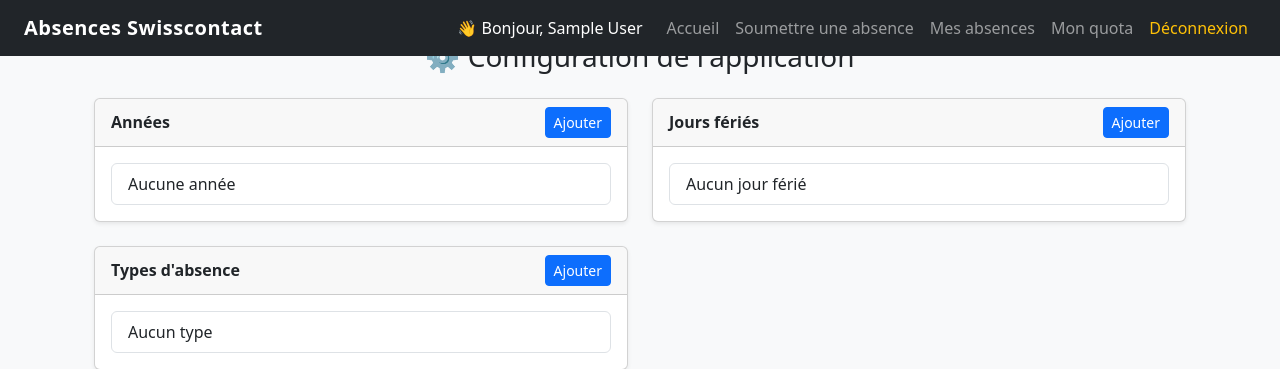
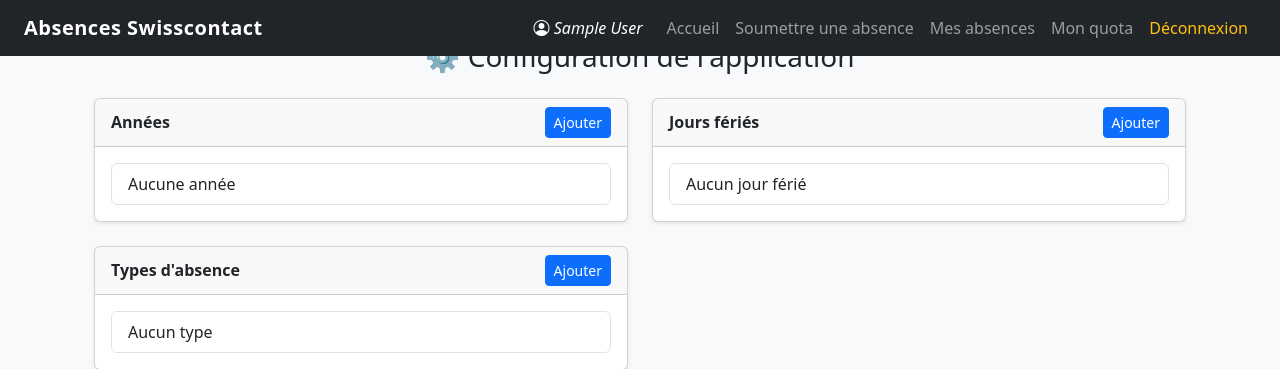
Before and after one commit to hasnayamba/plateforme-de-gestion-des-absences-, a Django app: page /configurations/ in a window 1280 px wide. Shown: the top 369 px of the page. Run offline with Django 5.2, Linux system fonts and the light colour scheme; the visitor is signed in with stand-in values (Sample User, id 1); data comes from the database, SQL or seed files in the repository; data that the repository does not hold is empty; parts of the project's set-up code (start-up, migrations or seed data) failed here and were passed over.

Commit message:
update base

```diff
--- a/absences/templates/base.html
+++ b/absences/templates/base.html
@@ -71,7 +71,10 @@
             <div class="collapse navbar-collapse" id="navbarMain">
                 <ul class="navbar-nav ms-auto align-items-center">
                     <li class="nav-item me-3 text-white">
-                        👋 Bonjour, {{ request.user.first_name }} {{ request.user.last_name }}
+                        <i class="bi bi-person-circle">
+                            {{ request.user.first_name }} {{ request.user.last_name }}
+                        </i>
+
                     </li>
                     <li class="nav-item"><a class="nav-link" href="{% url 'dashboard_collaborateur' %}">Accueil</a></li>
                     <li class="nav-item"><a class="nav-link" href="{% url 'soumettre_absence' %}">Soumettre une absence</a></li>
```
